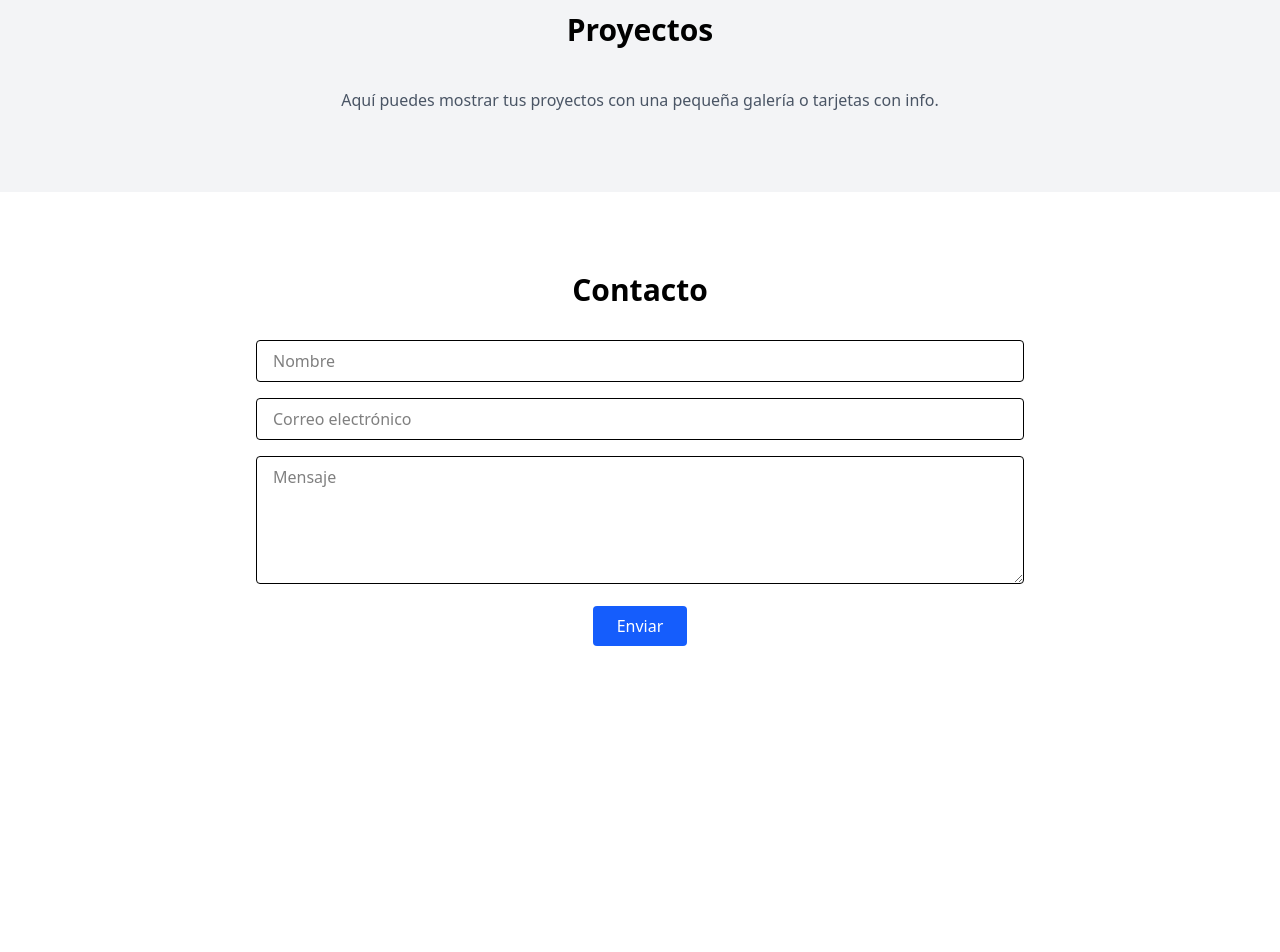
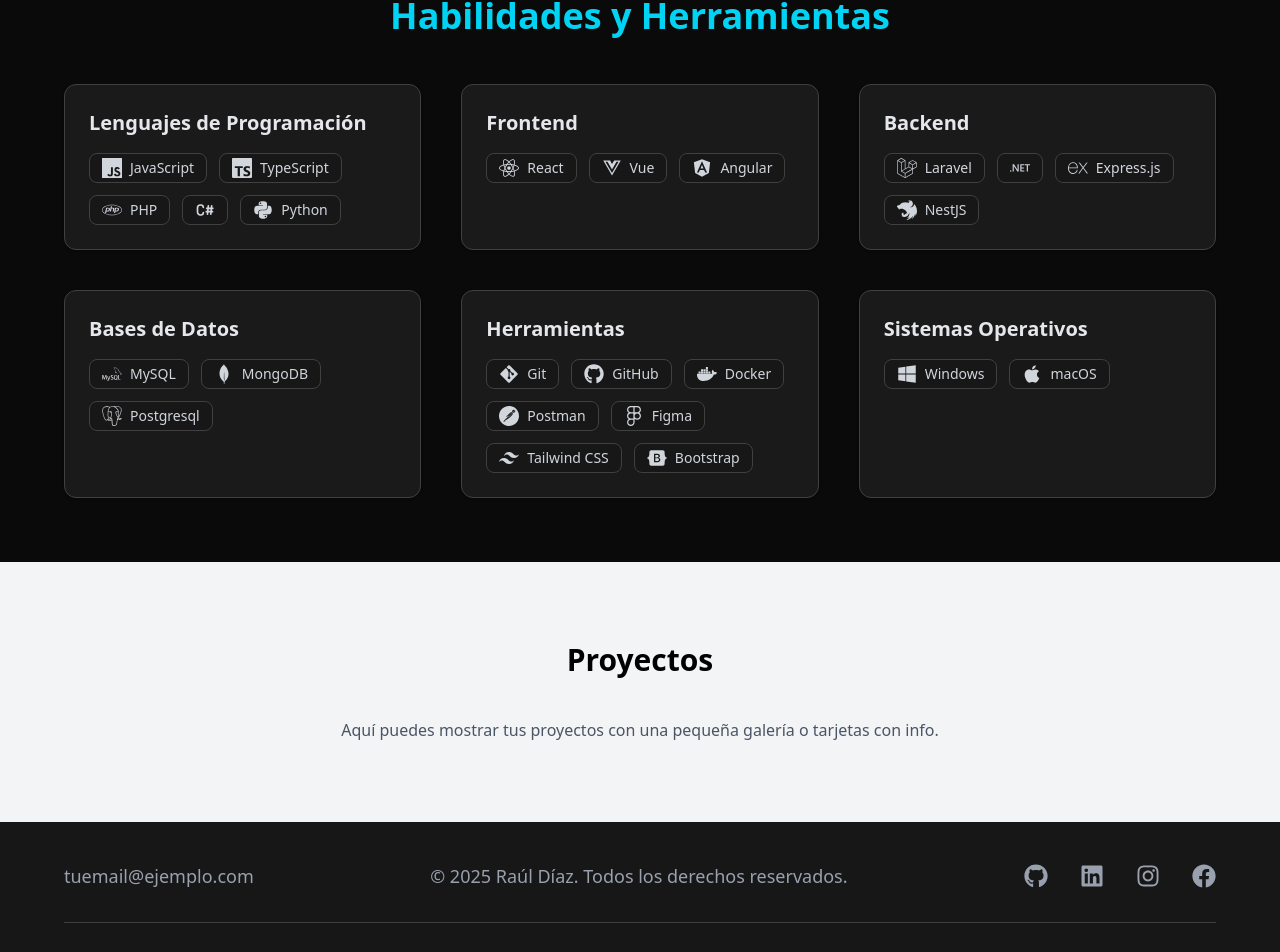
Before and after one commit to RaulD32/Portfolio, a React (Vite) app: page / in a window 1280 px wide. Shown: the part 1280-2232 px from the top of the page. Before the commit the page ends 2006 px from the top, so only its background shows below. Built offline with nearby package versions, Linux system fonts and the light colour scheme.

Commit message:
skills and footer

```diff
--- a/src/App.tsx
+++ b/src/App.tsx
@@ -2,7 +2,8 @@ import Navbar from './components/Navbar'
 import Hero from './components/Hero'
 import About from './components/About'
 import Projects from './components/Projects'
-import Contact from './components/Contact'
+import Skills from './components/Skills'
+import Footer from './components/Footer'
 
 const App = () => {
   return (
@@ -11,8 +12,9 @@ const App = () => {
       <main>
         <Hero />
         <About />
+        <Skills />
         <Projects />
-        <Contact />
+        <Footer />
       </main>
     </>
   )
--- /dev/null
+++ b/src/components/Footer.tsx
@@ -0,0 +1,66 @@
+import { FaGithub, FaLinkedin, FaInstagram, FaFacebook } from "react-icons/fa";
+
+const Footer = () => {
+  return (
+    <footer className="bg-neutral-900 text-gray-400 py-10 px-8">
+      <div className="max-w-6xl mx-auto flex flex-col md:flex-row justify-between items-center gap-6">
+        {/* Correo */}
+        <a
+          href="mailto:tuemail@ejemplo.com"
+          className="text-lg text-gray-400 hover:text-cyan-400 transition"
+        >
+          tuemail@ejemplo.com
+        </a>
+
+        {/* Derechos */}
+        <p className="text-lg text-center md:text-left">
+          &copy; {new Date().getFullYear()} Raúl Díaz. Todos los derechos reservados.
+        </p>
+
+        {/* Redes sociales */}
+        <div className="flex gap-8 text-gray-400 text-2xl">
+          <a
+            href="https://github.com/tuusuario"
+            target="_blank"
+            aria-label="GitHub"
+            rel="noopener noreferrer"
+            className="hover:text-cyan-400 transition"
+          >
+            <FaGithub />
+          </a>
+          <a
+            href="https://linkedin.com/in/tuusuario"
+            target="_blank"
+            aria-label="LinkedIn"
+            rel="noopener noreferrer"
+            className="hover:text-cyan-400 transition"
+          >
+            <FaLinkedin />
+          </a>
+          <a
+            href="https://instagram.com/tuusuario"
+            target="_blank"
+            aria-label="Instagram"
+            rel="noopener noreferrer"
+            className="hover:text-cyan-400 transition"
+          >
+            <FaInstagram />
+          </a>
+          <a
+            href="https://facebook.com/tuusuario"
+            target="_blank"
+            aria-label="Facebook"
+            rel="noopener noreferrer"
+            className="hover:text-cyan-400 transition"
+          >
+            <FaFacebook />
+          </a>
+        </div>
+      </div>
+
+      <div className="max-w-6xl mx-auto mt-8 border-t border-neutral-700"></div>
+    </footer>
+  );
+};
+
+export default Footer;
--- a/src/components/Navbar.tsx
+++ b/src/components/Navbar.tsx
@@ -9,7 +9,7 @@ const Navbar = () => {
       <nav className="max-w-7xl mx-auto px-4 md:px-6 py-4 md:py-6 flex items-center justify-between">
 
         <ul className="hidden md:flex gap-16 text-lg font-semibold items-center justify-center flex-1">
-          {['home', 'about', 'skills', 'projects', 'contact'].map((item) => (
+          {['Inicio', 'Sobre mí', 'Habilidades', 'Proyectos', 'Contáctame'].map((item) => (
             <li key={item}>
               <a
                 href={`#${item}`}
--- /dev/null
+++ b/src/components/Skills.tsx
@@ -0,0 +1,117 @@
+import {
+  FaReact,
+  FaVuejs,
+  FaLaravel,
+  FaDocker,
+  FaGitAlt,
+  FaGithub,
+  FaFigma,
+  FaWindows,
+  FaApple,
+  FaPython,
+  FaPhp,
+  FaBootstrap,
+  FaAngular,
+} from "react-icons/fa";
+import {
+  SiTypescript,
+  SiJavascript,
+  SiTailwindcss,
+  SiPostman,
+  SiMongodb,
+  SiMysql,
+  SiDotnet,
+  SiExpress,
+    SiNestjs,
+  SiPostgresql,
+} from "react-icons/si";
+import { TbBrandCSharp } from "react-icons/tb";
+
+export default function SkillsSection() {
+  const sections = [
+    {
+      title: "Lenguajes de Programación",
+      skills: [
+        { name: "JavaScript", icon: <SiJavascript /> },
+        { name: "TypeScript", icon: <SiTypescript /> },
+        { name: "PHP", icon: <FaPhp /> },
+        { name: "", icon: <TbBrandCSharp /> },
+        { name: "Python", icon: <FaPython /> },
+      ],
+    },
+    {
+      title: "Frontend",
+      skills: [
+        { name: "React", icon: <FaReact /> },
+          { name: "Vue", icon: <FaVuejs /> },
+        { name: "Angular", icon: <FaAngular /> },
+
+      ],
+    },
+    {
+      title: "Backend",
+      skills: [
+        { name: "Laravel", icon: <FaLaravel /> },
+        { name: "", icon: <SiDotnet /> },
+        { name: "Express.js", icon: <SiExpress /> },
+        { name: "NestJS", icon: <SiNestjs /> },
+      ],
+    },
+    {
+      title: "Bases de Datos",
+      skills: [
+        { name: "MySQL", icon: <SiMysql /> },
+          { name: "MongoDB", icon: <SiMongodb /> },
+        { name: "Postgresql", icon: <SiPostgresql /> },
+      ],
+    },
+    {
+      title: "Herramientas",
+      skills: [
+        { name: "Git", icon: <FaGitAlt /> },
+        { name: "GitHub", icon: <FaGithub /> },
+        { name: "Docker", icon: <FaDocker /> },
+        { name: "Postman", icon: <SiPostman /> },
+        { name: "Figma", icon: <FaFigma /> },
+        { name: "Tailwind CSS", icon: <SiTailwindcss /> },
+        { name: "Bootstrap", icon: <FaBootstrap /> },
+      ],
+    },
+    {
+      title: "Sistemas Operativos",
+      skills: [
+        { name: "Windows", icon: <FaWindows /> },
+        { name: "macOS", icon: <FaApple /> },
+      ],
+    },
+  ];
+
+  return (
+    <section className="py-16 px-4 sm:px-6 lg:px-16 bg-neutral-950 text-white" id="skills">
+      <h2 className="text-3xl sm:text-4xl font-bold text-cyan-400 text-center mb-12">
+        Habilidades y Herramientas
+      </h2>
+      <div className="grid gap-10 md:grid-cols-2 xl:grid-cols-3 max-w-6xl mx-auto">
+        {sections.map((section) => (
+          <div
+            key={section.title}
+            className="bg-neutral-800/60 p-6 rounded-xl border border-neutral-700 shadow-sm hover:border-cyan-400 transition"
+          >
+            <h3 className="text-xl font-semibold mb-4 text-gray-200">{section.title}</h3>
+            <ul className="flex flex-wrap gap-3">
+              {section.skills.map((skill) => (
+                <li
+                  key={skill.name}
+                  className="flex items-center gap-2 px-3 py-1 rounded-lg bg-neutral-900 border border-neutral-700 text-sm text-gray-300 hover:text-cyan-400 hover:border-cyan-400 transition"
+                >
+                  <span className="text-xl">{skill.icon}</span>
+                  {skill.name}
+                </li>
+              ))}
+            </ul>
+          </div>
+        ))}
+      </div>
+    </section>
+  );
+}
```
